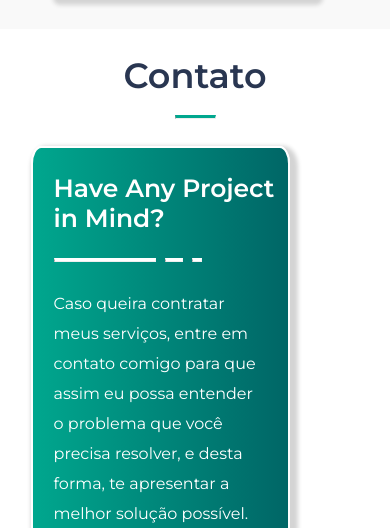
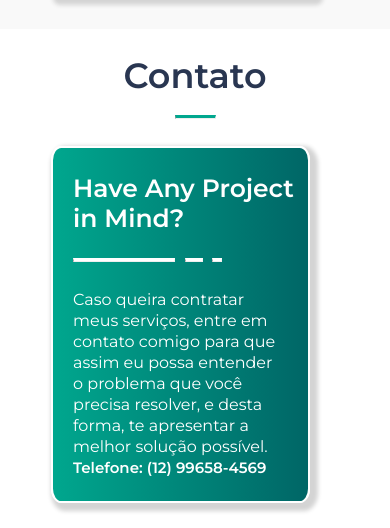
Before and after one commit to lukemariano/d2.4-Layout_responsivo-, a plain HTML site: page index.html in a window 390 px wide. Shown: the part 2986-3514 px from the top of the page. Drawn offline with Linux system fonts and the light colour scheme.

Commit message:
container contatos ajustado

```diff
--- a/css/style.css
+++ b/css/style.css
@@ -675,7 +675,7 @@ footer {
     border-radius: 4%;
     /* margin-top: 3%; */
     /* margin-bottom: 5%; */
-    margin: 7% 8%;
+    margin: 7% 13%;
     font-size: 36px;
     background: linear-gradient(to right, #00a78e 0%, #006666 100%);
     box-shadow: 4px 4px 4px 4px #d4d4d4;
@@ -692,14 +692,14 @@ footer {
   .text_container_contact {
     font-size: 16px;
     color: #fff;
-    line-height: 30px;
+    line-height: 21px;
     padding-left: 8%;
     padding-right: 10%;
-    padding-bottom: 26px;
+    padding-bottom: 23px;
   }
 
   .telefone_contact {
-    font-size: 16px;
+    font-size: 15px;
     font-weight: 600;
   }
 
```
